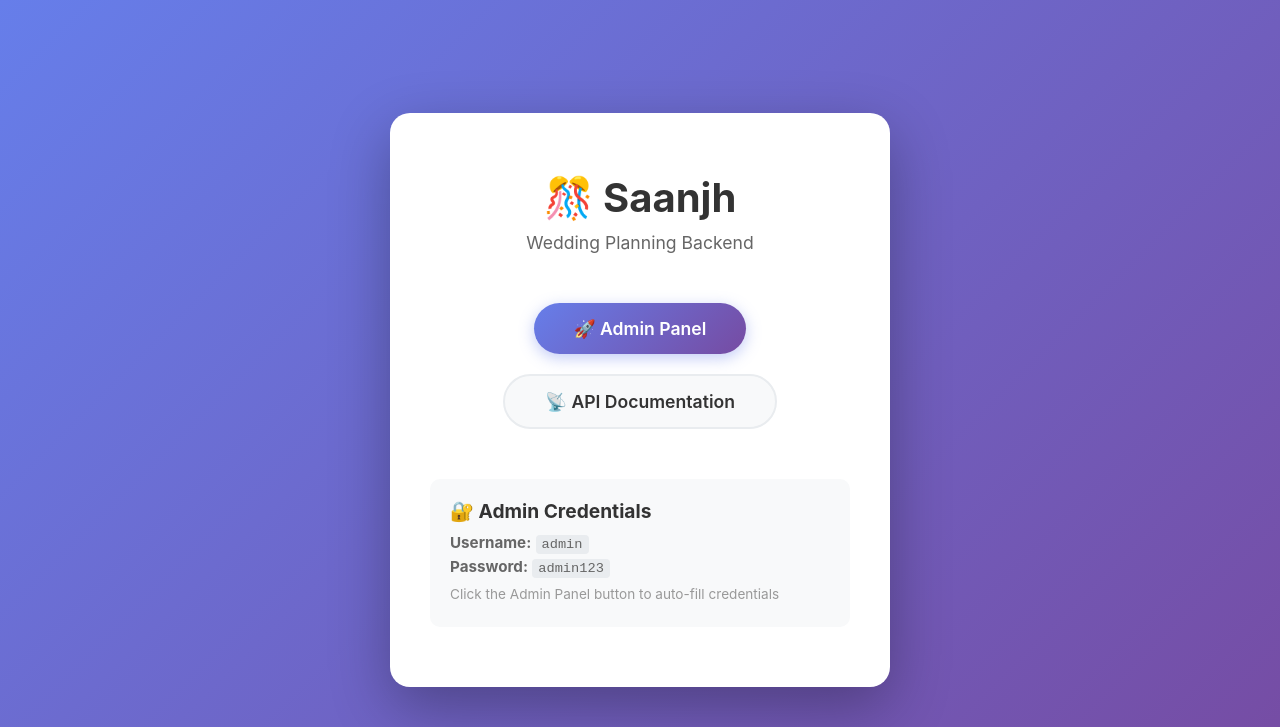
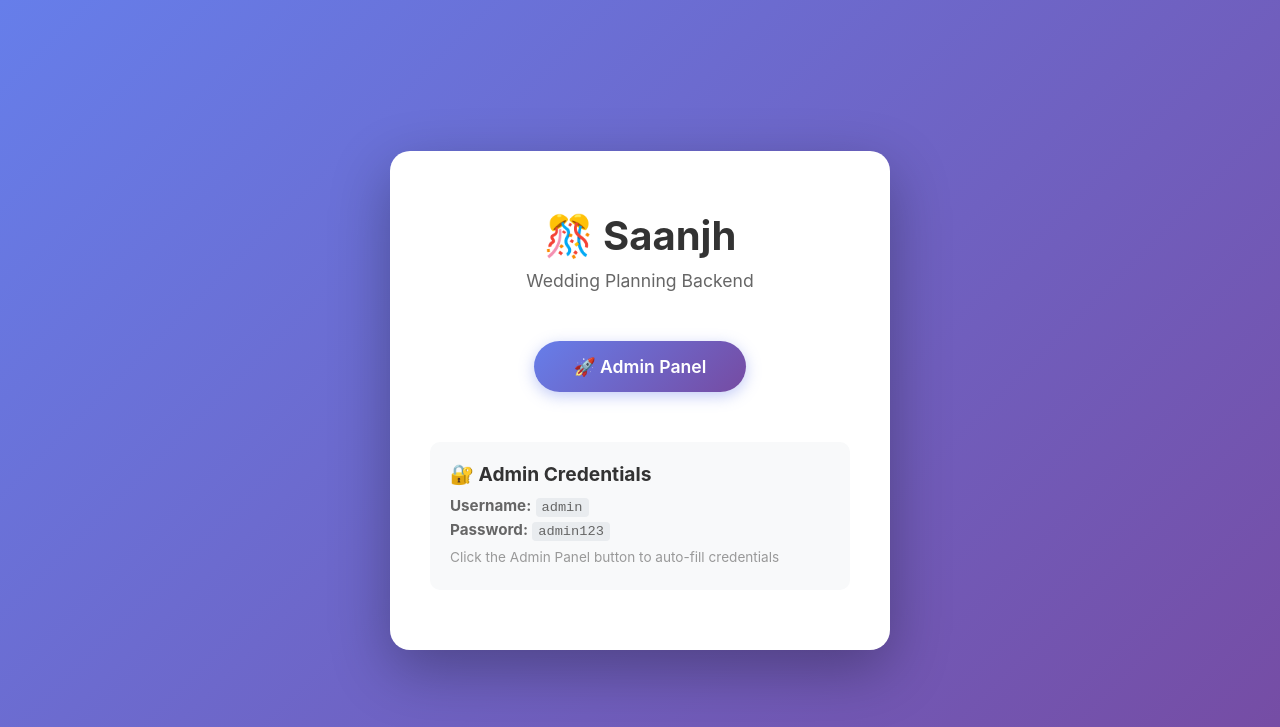
Before and after one commit to Harman8815/Saanjh, a Django app: page / in a window 1280 px wide. Shown: the top 727 px of the page. Run offline with Django 5.2, Linux system fonts and the light colour scheme.

Commit message:
fix: remove API documentation button and add templates directory to settings
- Remove API documentation button since /api/ endpoint doesn't exist
- Add internal_admin/templates directory to Django TEMPLATES DIRS
- Fix template not found error for home page
- Keep only Admin Panel button with auto-fill functionality
- Simplify home page to focus on admin access

```diff
--- a/backend/internal_admin/templates/internal_admin/home.html
+++ b/backend/internal_admin/templates/internal_admin/home.html
@@ -116,10 +116,6 @@
             🚀 Admin Panel
         </a>
 
-        <a href="/api/" class="button api-button">
-            📡 API Documentation
-        </a>
-
         <div class="info">
             <h3>🔐 Admin Credentials</h3>
             <p><strong>Username:</strong> <code>admin</code></p>
--- a/backend/wedding_backend/settings.py
+++ b/backend/wedding_backend/settings.py
@@ -67,7 +67,7 @@ ROOT_URLCONF = 'wedding_backend.urls'
 TEMPLATES = [
     {
         'BACKEND': 'django.template.backends.django.DjangoTemplates',
-        'DIRS': [],
+        'DIRS': [BASE_DIR / 'internal_admin' / 'templates'],
         'APP_DIRS': True,
         'OPTIONS': {
             'context_processors': [
```
